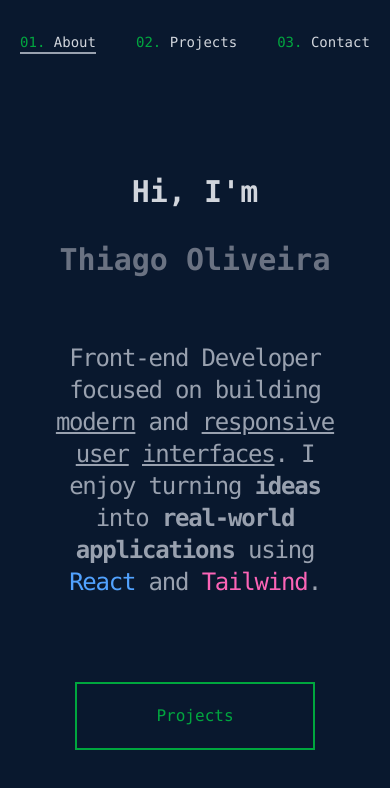
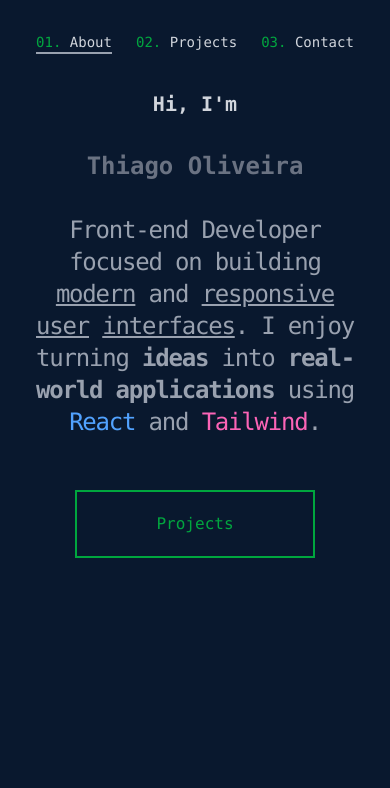
Before and after one commit to Thiago-R0drigues/portfolio, a React (Vite) app: page / in a window 390 px wide. Shown: the top 788 px of the page. Built offline with nearby package versions, Linux system fonts and the light colour scheme.

Commit message:
fixed: some minor fixes at mobile responsiveness

```diff
--- a/src/App.jsx
+++ b/src/App.jsx
@@ -11,7 +11,7 @@ const Nav = ({ About, Projects, Contact, activeSection}) => {
 
   return (
     <div>
-      <ul className="flex flex-row gap-30 text-2xl font-mono max-[480px]:text-sm max-[480px]:gap-10">
+      <ul className="flex flex-row gap-30 text-2xl font-mono max-[480px]:text-sm max-[480px]:gap-6 max-[480px]:px-3">
         <li
         className={activeSection === 'about' ?
           'cursor-pointer border-b-2 border-b-gray-400' : 'cursor-pointer'}
@@ -45,10 +45,10 @@ const Nav = ({ About, Projects, Contact, activeSection}) => {
 const About = ({onClick}) => {
 
   return (
-    <div className='font-mono flex flex-col gap-8 pt-30 '>
-      <p className='text-3xl font-black text-gray-300 hover:cursor-default max-[480px]:text-center '>Hi, I'm</p>
-      <p className='text-5xl font-black text-gray-500 hover:cursor-default max-[480px]:text-center max-[480px]:text-3xl'><a href="https://www.linkedin.com/in/thiagorodrigues361/" target="_blank">Thiago Oliveira</a></p>
-      <p className='text-2xl text-gray-400  w-250 text-justify font-mono hover:cursor-default max-[480px]:w-90 max-[480px]:text-center max-[480px]:tracking-tighter max-[480px]:p-8'>Front-end Developer focused on building <span className='underline'>modern</span> and <span className='underline'>responsive</span> <span className="underline">user</span> <span className="underline">interfaces</span>. I enjoy turning <span className='font-black'>ideas</span> into <span className='font-black'>real-world applications</span> using <span className='text-blue-400 hover:text-blue-500 duration-400 ease-in-out'>React</span> and <span className='text-pink-400 hover:text-pink-500 duration-400 ease-in-out'>Tailwind</span>.</p>
+    <div className='font-mono flex flex-col gap-8 pt-30 max-[480px]:pt-9'>
+      <p className='text-3xl font-black text-gray-300 hover:cursor-default max-[480px]:text-center max-[480px]:text-xl'>Hi, I'm</p>
+      <p className='text-5xl font-black text-gray-500 hover:cursor-default max-[480px]:text-center max-[480px]:text-2xl'><a href="https://www.linkedin.com/in/thiagorodrigues361/" target="_blank">Thiago Oliveira</a></p>
+      <p className='text-2xl text-gray-400  w-250 text-justify font-mono hover:cursor-default max-[480px]:w-90 max-[480px]:text-center max-[480px]:tracking-tighter max-[480px]:px-3'>Front-end Developer focused on building <span className='underline'>modern</span> and <span className='underline'>responsive</span> <span className="underline">user</span> <span className="underline">interfaces</span>. I enjoy turning <span className='font-black'>ideas</span> into <span className='font-black'>real-world applications</span> using <span className='text-blue-400 hover:text-blue-500 duration-400 ease-in-out'>React</span> and <span className='text-pink-400 hover:text-pink-500 duration-400 ease-in-out'>Tailwind</span>.</p>
       <button className="border-2 border-green-600 text-green-600 w-60 p-5 mt-5 hover:border-green-400 hover:text-green-400 transition hover:cursor-pointer max-[480px]:ml-15" onClick={onClick}>Projects</button>
     </div>
   )
@@ -56,7 +56,7 @@ const About = ({onClick}) => {
 
 const Projects = () => {
   return (
-    <div className='mt-60'>
+    <div className='mt-60 max-[480px]:mt-30 max-[480px]:scale-80'>
       <ul className='flex gap-30 items-baseline max-[480px]:flex-col max-[480px]:gap-40'>
         <li>
           <Card
@@ -100,7 +100,7 @@ const Card = ({title, src, alt, gitHub, url}) => {
 const Contact = () => {
 
   return (
-    <div className='text-white border-none pt-70'>
+    <div className='text-white border-none pt-70 max-[480px]:pt-50 max-[480px]:scale-80'>
       <ul className='flex flex-row gap-30 max-[480px]:flex-col max-[480px]:-mt-25'>
         <li><a href="https://github.com/Thiago-R0drigues" target='_blank'><FaGithub size={100} className='cursor-pointer text-gray-300 hover:text-gray-100 transition'/></a></li>
         <li><a href="https://www.linkedin.com/in/thiagorodrigues361/" target='_blank'><FaLinkedinIn size={100} className='cursor-pointer text-gray-300 hover:text-gray-100 transition'/></a></li>
```
